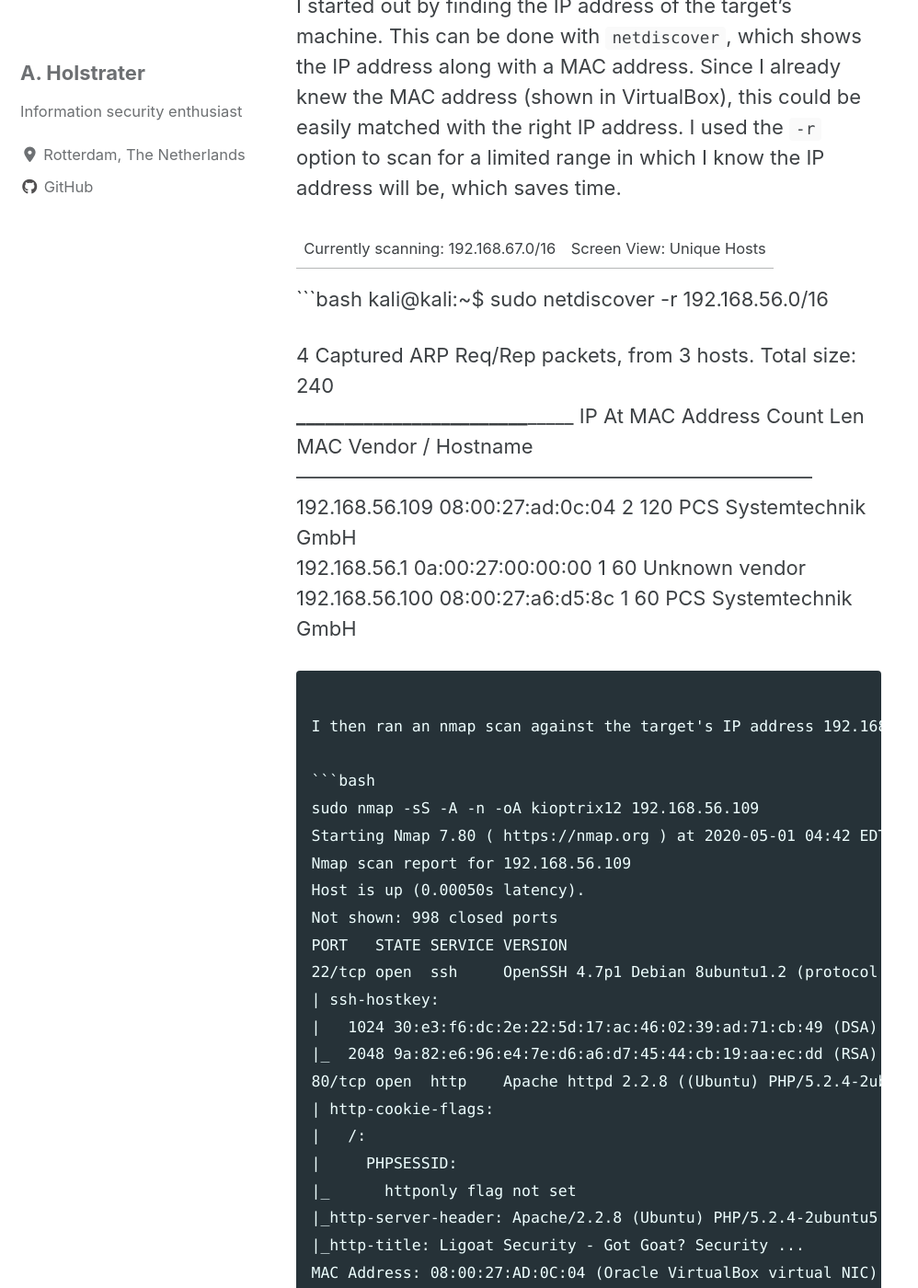
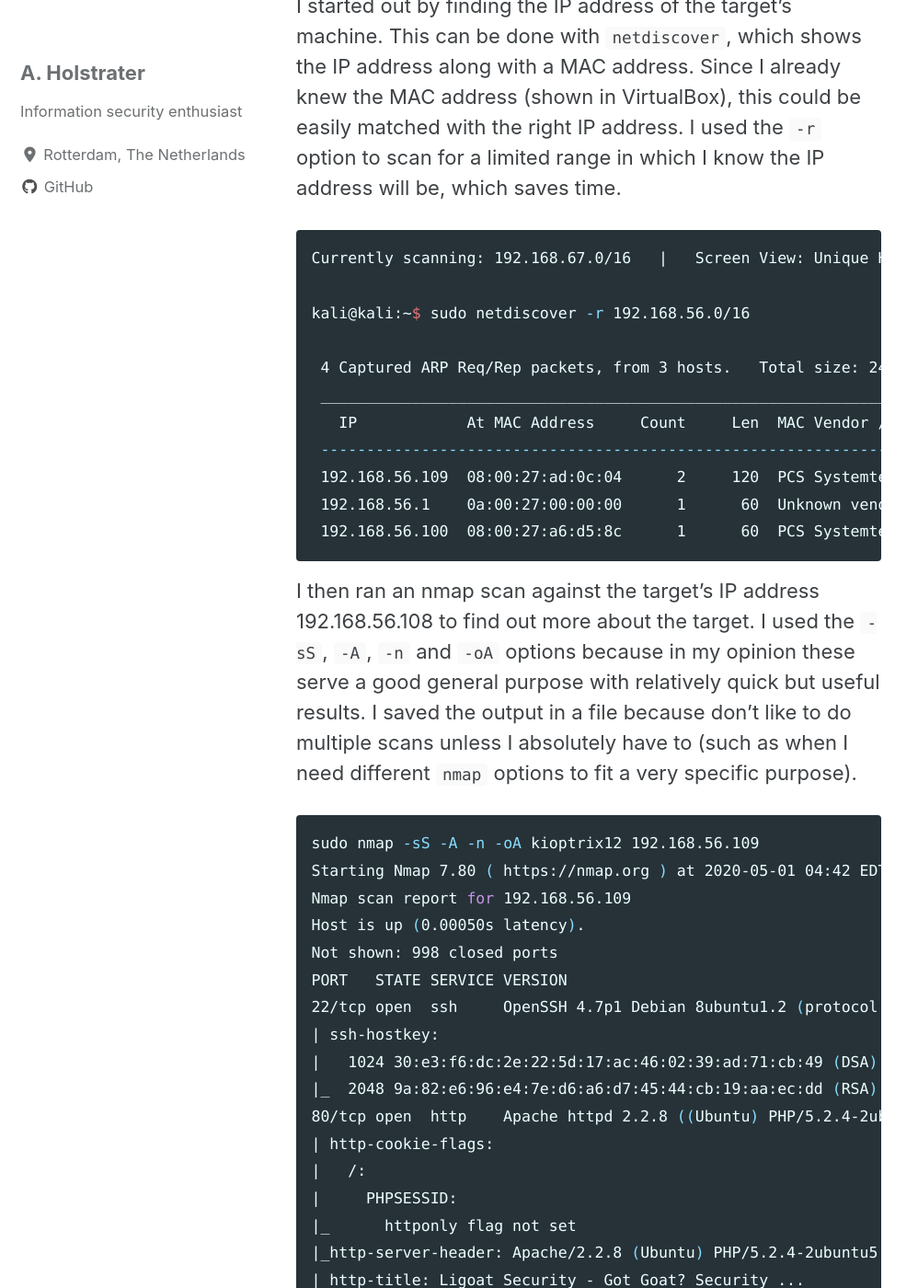
Before and after one commit to holstrater/holstrater.github.io, a Jekyll site: the page built from _posts/2020-05-01-kioptrix12.md, in a window 1280 px wide and 1400 px high, scrolled down 490 px. Shown: the whole window at 92% size, without its empty margins (0-998 px from the left). Built offline with Jekyll 4.4.1, drawn with Linux system fonts in a browser that asks for light colours; cached includes are drawn as plain includes; nearby versions of some CDN libraries; some of the changed text lies outside the part shown.

Commit message:
third post attempt

````diff
--- a/_posts/2020-05-01-kioptrix12.md
+++ b/_posts/2020-05-01-kioptrix12.md
@@ -7,11 +7,12 @@ header:
   excerpt: "Offensive security, VulnHub, Gaining access"
 ---
 
-I started out by finding the IP address of the target's machine. This can be done with ``netdiscover``, which shows the IP address along with a MAC address. Since I already knew the MAC address (shown in VirtualBox), this could be easily matched with the right IP address. I used the `-r` option to scan for a limited range in which I know the IP address will be, which saves time.
+I started out by finding the IP address of the target's machine. This can be done with `netdiscover`, which shows the IP address along with a MAC address. Since I already knew the MAC address (shown in VirtualBox), this could be easily matched with the right IP address. I used the `-r` option to scan for a limited range in which I know the IP address will be, which saves time.
 
+```bash
 Currently scanning: 192.168.67.0/16   |   Screen View: Unique Hosts
 
-```bash                                                                                                                           kali@kali:~$ sudo netdiscover -r 192.168.56.0/16
+kali@kali:~$ sudo netdiscover -r 192.168.56.0/16
 
  4 Captured ARP Req/Rep packets, from 3 hosts.   Total size: 240
  _____________________________________________________________________________
````
